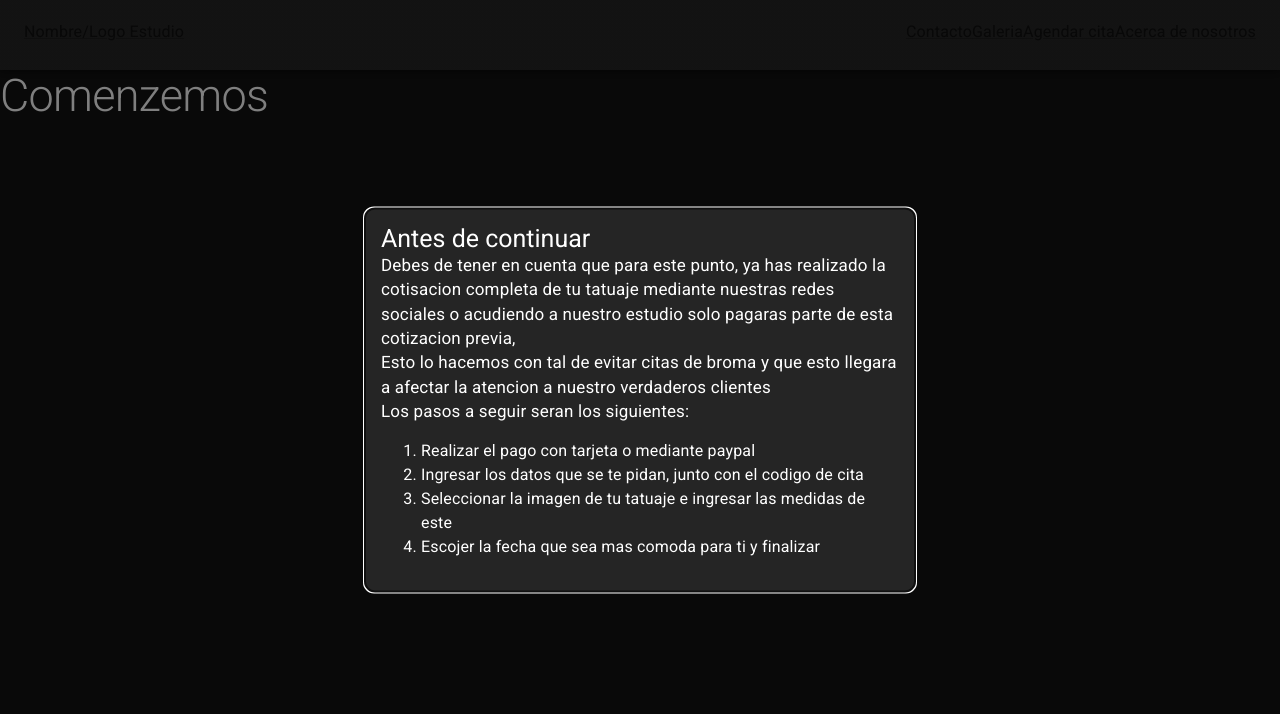
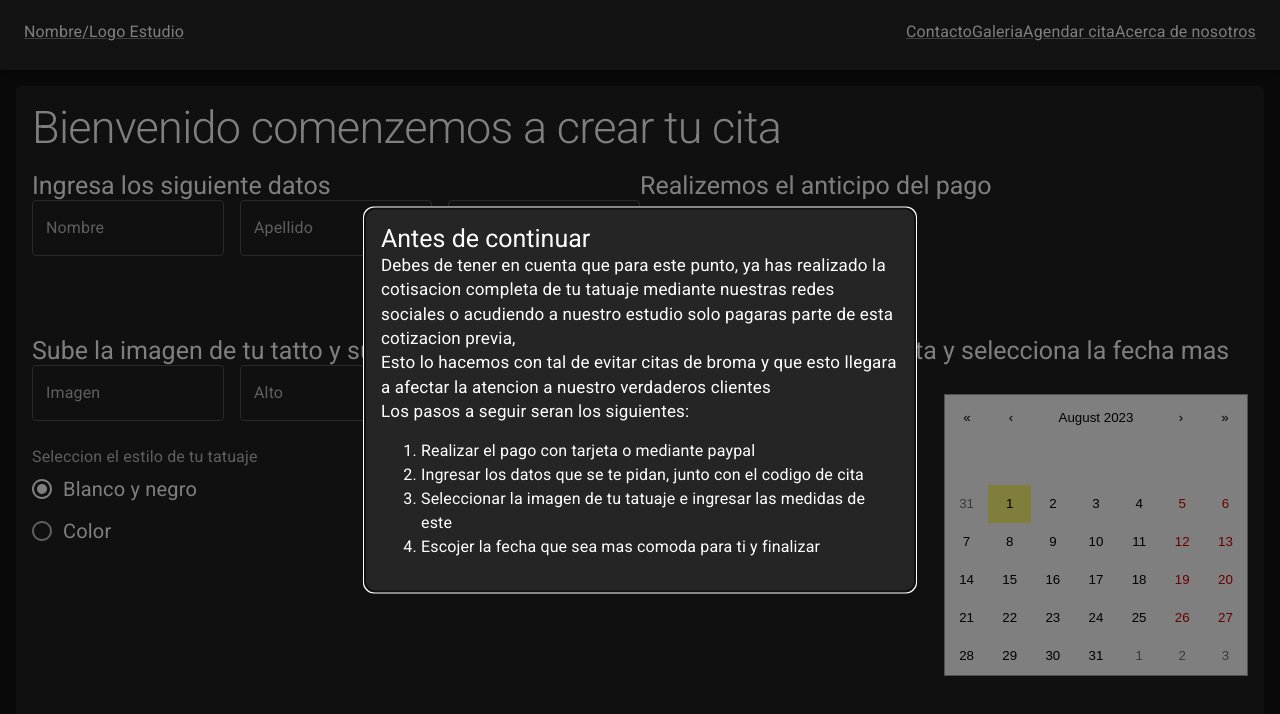
Before and after one commit to v-devOs/Date-app, a Next.js app: page /appointments in a window 1280 px wide. Shown: the top 714 px of the page. Built offline with nearby package versions, Linux system fonts and the light colour scheme.

Commit message:
Terminar pantalla de creacion de cita online

```diff
--- /dev/null
+++ b/components/appointments/AppointmentCalendar.tsx
@@ -0,0 +1,29 @@
+import React from 'react'
+
+import { Box, Grid, TextField, Typography } from '@mui/material'
+import Calendar from 'react-calendar'
+import 'react-calendar/dist/Calendar.css'
+
+export const AppointmentCalendar = () => {
+  return (
+    <>
+      <Typography variant='h3' component='h3'>Ingresa el codigo de la cita y selecciona la fecha mas comoda</Typography>
+
+
+      <Grid container>
+
+        <Grid item xs={12} lg={6}>
+          <TextField
+            label='Codigo cita'
+            placeholder='UEGL12062023678'
+          />
+        </Grid>
+
+        <Grid item xs={12} lg={6}>
+          <Calendar/>
+        </Grid>
+
+      </Grid>
+    </>
+  )
+}
--- /dev/null
+++ b/components/appointments/ControlsPaypal.tsx
@@ -0,0 +1,13 @@
+import React from 'react'
+import { Box, Typography } from '@mui/material';
+
+export const ControlsPaypal = () => {
+  return (
+    <>
+      <Typography variant='h3' component='h3'>Realizemos el anticipo del pago</Typography>
+      <Box>
+
+      </Box>
+    </>
+    )
+}
--- /dev/null
+++ b/components/appointments/FormBasicData.tsx
@@ -0,0 +1,29 @@
+import React from 'react'
+import { Box, TextField, Typography } from '@mui/material';
+
+export const FormBasicData = () => {
+  return (
+    <>
+      <Typography variant='h3' component='h3'>Ingresa los siguiente datos</Typography>
+      <Box sx={{ display: 'flex', gap: 2}}>
+        <TextField
+          label='Nombre'
+          placeholder='Juan Perez'
+          autoFocus
+        />
+
+        <TextField
+          label='Apellido'
+          placeholder='Juan Perez'
+          autoFocus
+        />
+
+        <TextField
+          label='Tel'
+          placeholder='Juan Perez'
+          autoFocus
+        />
+      </Box>
+    </>
+  )
+}
--- /dev/null
+++ b/components/appointments/FormTattoData.tsx
@@ -0,0 +1,43 @@
+import { Box, FormControl, FormControlLabel, FormLabel, Radio, RadioGroup, TextField, Typography } from '@mui/material'
+import React from 'react'
+
+export const FormTattoData = () => {
+  return (
+    <>
+      <Typography variant='h3' component='h3'>Sube la imagen de tu tatto y su informacion</Typography>
+      <Box sx={{ display: 'flex', gap: 2, mb: 3}}>
+        <TextField
+          label='Imagen'
+          placeholder='Juan Perez'
+          autoFocus
+        />
+
+        <TextField
+          label='Alto'
+          placeholder='Juan Perez'
+          autoFocus
+        />
+
+        <TextField
+          label='Ancho'
+          placeholder='Juan Perez'
+          autoFocus
+        />
+
+      </Box>
+
+      <FormControl>
+        <FormLabel id="demo-radio-buttons-group-label">Seleccion el estilo de tu tatuaje</FormLabel>
+        <RadioGroup
+          aria-labelledby="demo-radio-buttons-group-label"
+          defaultValue="blackAndWhite"
+          name="radio-buttons-group"
+        >
+          <FormControlLabel value="blackAndWhite" control={<Radio />} label="Blanco y negro" />
+          <FormControlLabel value="color" control={<Radio />} label="Color" />
+        </RadioGroup>
+      </FormControl>
+    </>
+  )
+
+}
--- /dev/null
+++ b/components/appointments/index.ts
@@ -0,0 +1,6 @@
+
+
+export * from './FormBasicData'
+export * from './ControlsPaypal'
+export * from './FormTattoData'
+export * from './AppointmentCalendar'
--- a/components/layouts/HomeLayout.tsx
+++ b/components/layouts/HomeLayout.tsx
@@ -27,7 +27,6 @@ export const HomeLayout: FC<Props> = ({ title, desc, children }) => {
 
       <SideMenu/>
 
-      <Modal showImage={false}/>
 
       <main style={{ marginTop: '70px'}} className="fade-in-animation">
         { children }
--- a/components/ui/Modal.tsx
+++ b/components/ui/Modal.tsx
@@ -1,4 +1,4 @@
-import { FC, useContext } from 'react';
+import { FC, useContext, useEffect } from 'react';
 import { UIContext } from '@/context';
 
 import { Box, SxProps, Theme, Typography } from '@mui/material';
@@ -16,6 +16,7 @@ const style: SxProps<Theme> = {
 };
 
 interface Props{
+
   showImage:  boolean
   img? :      string
 }
@@ -23,6 +24,8 @@ interface Props{
 export const Modal: FC<Props> = () =>  {
 
   const { isOpenModal, toggleSideMenuOrModal } = useContext(UIContext)
+
+
 
   return (
     <Box>
--- a/pages/appointments/index.tsx
+++ b/pages/appointments/index.tsx
@@ -1,6 +1,8 @@
+import React from 'react'
+import { AppointmentCalendar, ControlsPaypal, FormBasicData, FormTattoData } from '@/components/appointments'
 import { HomeLayout } from '@/components/layouts'
-import { Typography } from '@mui/material'
-import React from 'react'
+import { Modal } from '@/components/ui'
+import { Divider, Grid, Typography } from '@mui/material'
 
 const AppointmentsHomePage = () => {
   return (
@@ -8,7 +10,33 @@ const AppointmentsHomePage = () => {
       title='Vamos a empezar a crear tu sita'
       desc='Es hora de empezar el proceso para agendar tu cita con nosotros'
     >
-      <Typography  variant='h1' component='h1'>Comenzemos</Typography>
+      <Modal showImage={false}/>
+
+      <Grid container>
+        <Grid container sx={{ bgcolor: '#202020', m:2, p: 2, borderRadius: '5px'}} >
+
+          <Grid item mb={2} xs={12}>
+            <Typography variant='h1' component='h1'>Bienvenido comenzemos a crear tu cita</Typography>
+          </Grid>
+
+          <Grid item xs={12} lg={6} mb={10}>
+            <FormBasicData/>
+          </Grid>
+
+          <Grid item xs={12} lg={6} mb={10}>
+            <ControlsPaypal/>
+          </Grid>
+
+          <Grid item xs={12} lg={6} mb={10}>
+            <FormTattoData/>
+          </Grid>
+
+          <Grid item xs={12} lg={6} mb={10}>
+            <AppointmentCalendar/>
+          </Grid>
+
+        </Grid>
+      </Grid>
     </HomeLayout>
   )
 }
--- a/theme/dark-theme.ts
+++ b/theme/dark-theme.ts
@@ -7,7 +7,7 @@ export const darkTheme = createTheme({
     mode: 'dark',
 
     primary: {
-      main: '#101010'
+      main: '#fff'
     },
 
     secondary: {
@@ -22,7 +22,8 @@ export const darkTheme = createTheme({
   components: {
     MuiTypography: {
       defaultProps: {
-        mt: 2
+        mt: 2,
+        mb: 2
       },
       styleOverrides: {
         h1: {
```
